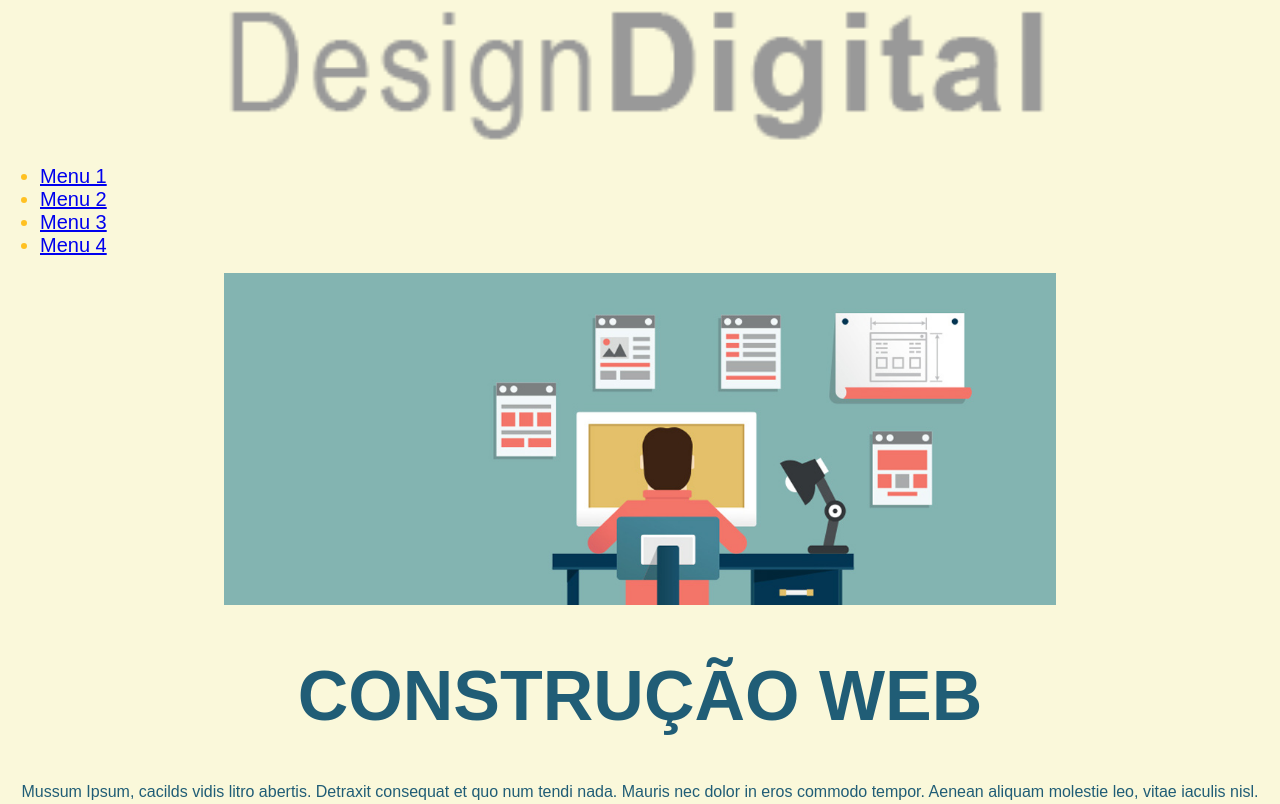
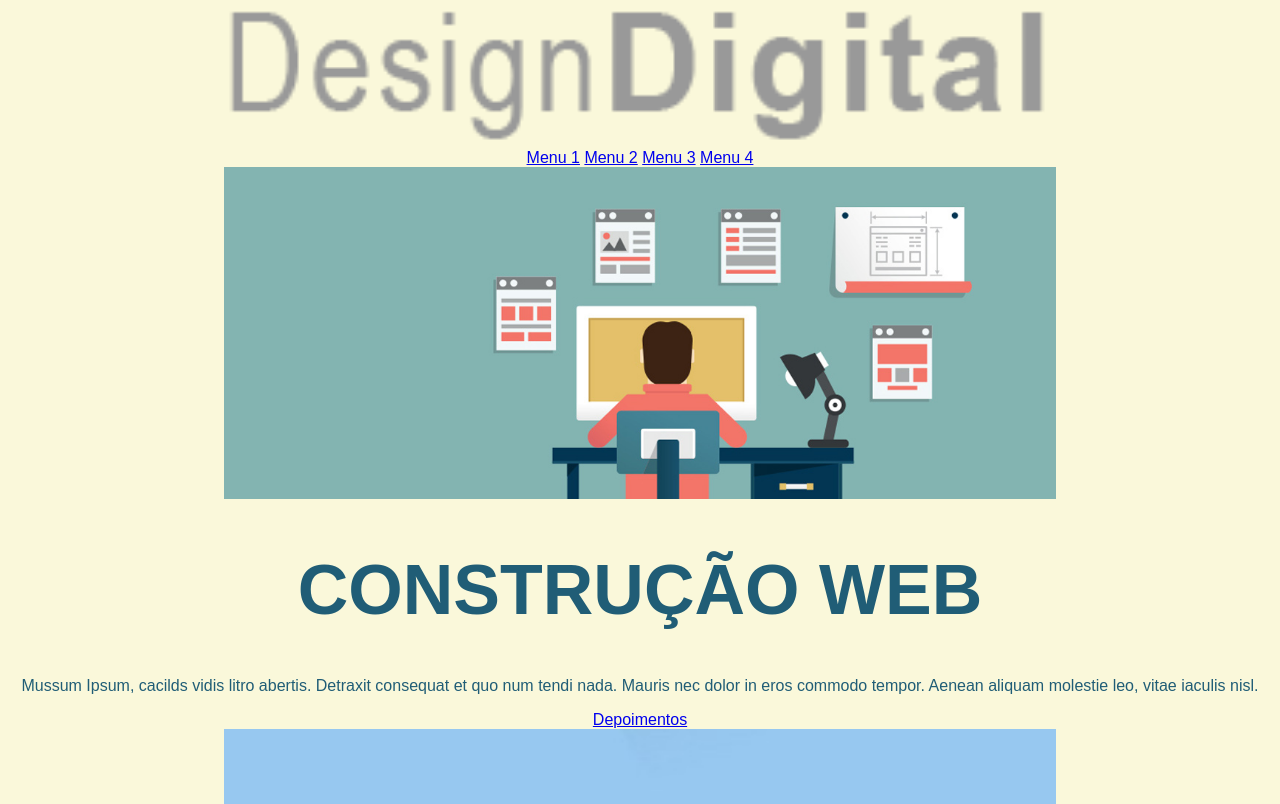
Before and after one commit to polyannamorais/dev-web-basico, a plain HTML site: page designdigital/index.html in a window 1280 px wide. Shown: the top 804 px of the page. Drawn offline with Linux system fonts and the light colour scheme; files that its build step writes are made by us from their sources.

Commit message:
Update index.html

```diff
--- a/designdigital/index.html
+++ b/designdigital/index.html
@@ -14,12 +14,10 @@
     <header>
         <img src="img/logo-designdigital.png" alt="Logo DesignDigital" class="logo">
         <nav>
-            <ul>
-                <li><a href="index.html">Menu 1</a></li>
-                <li><a href="index.html">Menu 2</a></li>
-                <li><a href="index.html">Menu 3</a></li>
-                <li><a href="index.html">Menu 4</a></li>
-            </ul>
+                <a href="index.html">Menu 1</a>
+                <a href="index.html">Menu 2</a>
+                <a href="index.html">Menu 3</a>
+                <a href="index.html">Menu 4</a>
         </nav>
     </header>
     <div class="banner">
```
